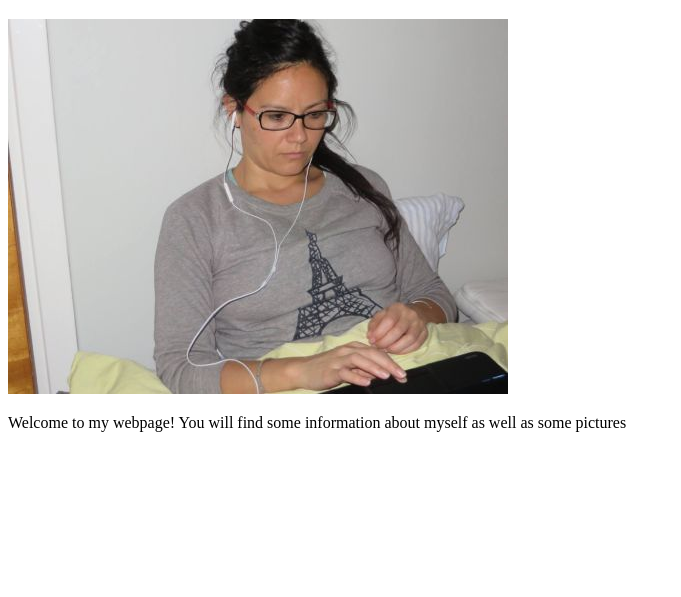
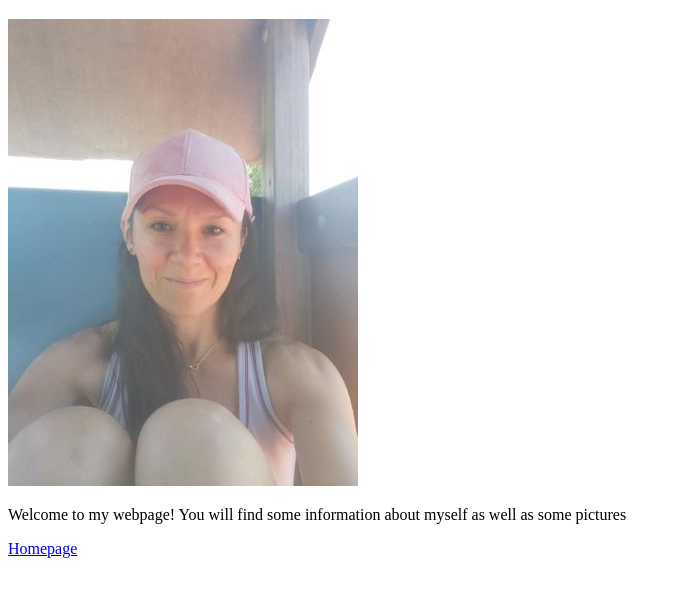
Before and after one commit to VanG04/Mysitewindows, a plain HTML site: page index.html in a window 1280 px wide. Shown: the part 61-658 px from the top of the page, without its empty margins (0-681 px from the left). Drawn offline with Linux system fonts and the light colour scheme.

Commit message:
Added new images: mundodibujo.jpg and vanesa.gotakanal.jpg

```diff
--- a/index.html
+++ b/index.html
@@ -6,7 +6,8 @@
 </head>
 <body>
     <h1>Vanesa's personal site</h1>
-    <p> <img src="images/sosa/vanesa.studying.jpg" alt="profile pictures">           </p>
+    <p> <img src="images/sosa/vanesa.gotakanal.jpg" alt="profile pictures">           </p>
     <p>Welcome to my webpage! You will find some information about myself as well as some pictures</p>
+    <p><a href="index.html">Homepage</a> </p>
 </body>
 </html>
```
